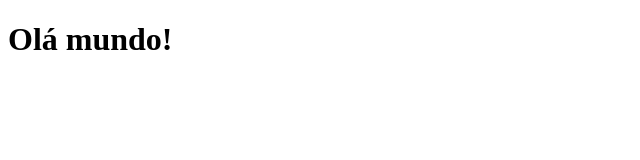
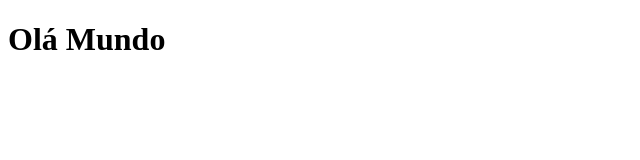
Before and after one commit to guiimagno/projeto-sds4, a React (Create React App) app in the folder frontend/: page / in a window 1280 px wide. Shown: the top 160 px of the page, without its empty margins (0-640 px from the left). Built offline with nearby package versions, Linux system fonts and the light colour scheme.

Commit message:
correção react

```diff
--- a/frontend/src/App.tsx
+++ b/frontend/src/App.tsx
@@ -1,7 +1,7 @@
 function App() {
   return (
     <div>
-      <h1>Olá mundo!</h1>
+      <h1>Olá Mundo</h1>
     </div>
   );
 }
```
Also changed, not shown: frontend/public/index.html (line endings or trailing spaces).
